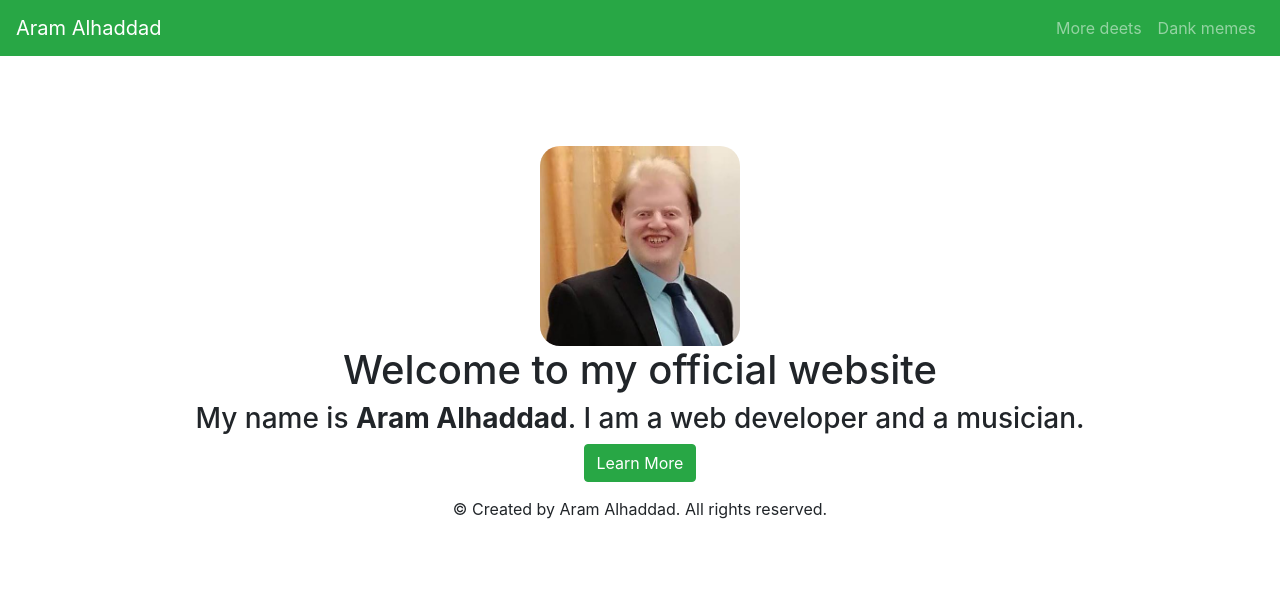
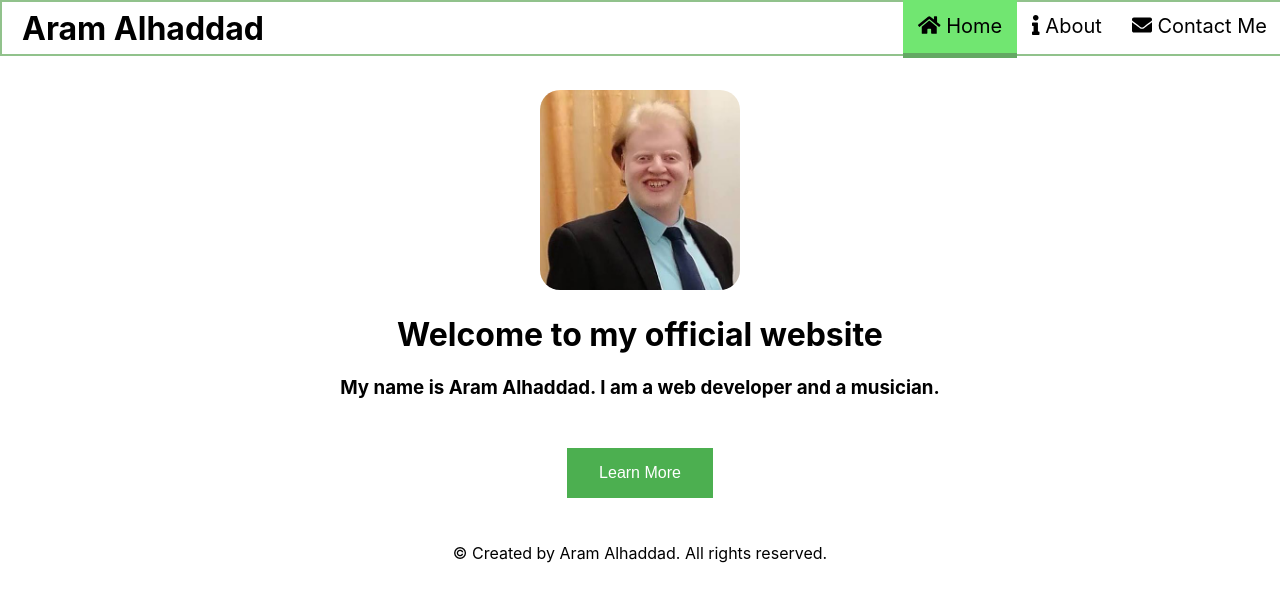
Before and after one commit to aramhd99/my-websire, a React (Create React App) app: page / in a window 1280 px wide. Shown: the top 602 px of the page. Built offline with nearby package versions, Linux system fonts and the light colour scheme.

Commit message:
website restored

```diff
--- a/package.json
+++ b/package.json
@@ -11,9 +11,7 @@
     "@testing-library/react": "^9.5.0",
     "@testing-library/user-event": "^7.2.1",
     "axios": "^0.19.2",
-    "bootstrap": "^4.5.0",
     "react": "^16.13.1",
-    "react-bootstrap": "^1.3.0",
     "react-dom": "^16.13.1",
     "react-router-dom": "^5.2.0",
     "react-scripts": "3.4.1"
--- a/public/index.html
+++ b/public/index.html
@@ -29,12 +29,6 @@
       manifest.json provides metadata used when your web app is installed on a
       user's mobile device or desktop. See https://developers.google.com/web/fundamentals/web-app-manifest/
     -->
-    <link
-  rel="stylesheet"
-  href="https://maxcdn.bootstrapcdn.com/bootstrap/4.5.0/css/bootstrap.min.css"
-  integrity="sha384-9aIt2nRpC12Uk9gS9baDl411NQApFmC26EwAOH8WgZl5MYYxFfc+NcPb1dKGj7Sk"
-  crossorigin="anonymous"
-/>
     <link rel="manifest" href="%PUBLIC_URL%/manifest.json" />
     <!--
       Notice the use of %PUBLIC_URL% in the tags above.
--- a/src/About/About.js
+++ b/src/About/About.js
@@ -1,26 +1,15 @@
 import React from 'react';
-import { ButtonGroup, Button} from 'react-bootstrap';
 
 import classes from './About.module.css';
 
-const about = props => {
-
-
-    return (
+const about = () =>
     <div className={classes.About}>
         <h1>About Me</h1>
         <p>My name is Aram Jareer Alhaddad. I Was born on the 25th of september 1999 in Jordan, and my goal is to gain ground on which I would build my experience as a web developer in a professional environment
             while using the latest and greatest methods, and technologies available.</p>
         <p>I am a Front-End Web Developer with ReactJs, React Router, Redux, React Hocks.</p>
         <p>I am a musician, I play piano since I was 10 years old.</p>
-            <ButtonGroup  size="lg" className="mb-2">
-                <Button variant="success" onClick={socalMedia('/github')}>GitHub</Button>
-                <Button variant="success" onClick={socalMedia('/linkedin')}>LinkedIn</Button>
-                <Button variant="success" onClick={socalMedia('/facebook')}>Facebook</Button>
-            </ButtonGroup>
     </div>
-    )
-}
 
 
 export default about;
--- a/src/App.js
+++ b/src/App.js
@@ -4,6 +4,7 @@ import { library } from '@fortawesome/fontawesome-svg-core';
 import { fab } from '@fortawesome/free-brands-svg-icons';
 import {faEnvelope, faHome, faInfo} from '@fortawesome/free-solid-svg-icons';
 
+import './App.css';
 import Layout from './Layout/Layout';
 import Home from './Home/Home';
 import About from './About/About';
@@ -21,7 +22,6 @@ function App() {
         <Route path='/contact' component={Contact} />
         <Route path='/thankYou' component={ThankYou} />
         <Route path='/error' component={Error} />
-        <Route path='/facebook' location='https://www.facebook.com/aram.alhaddad/' />
       </Layout>
   );
 }
--- a/src/Home/Home.js
+++ b/src/Home/Home.js
@@ -1,7 +1,7 @@
 import React from 'react';
-import { Container, Button } from 'react-bootstrap';
 
 import classes from './Home.module.css';
+import Button from '../UI/Button/Button';
 import MyPic from '../MyPicture/Mypicture';
 
 const home = props => {
@@ -10,12 +10,12 @@ const home = props => {
         props.history.push('/about')
     }
 
-    return <Container className={classes.Home}>
+    return <div className={classes.Home}>
                 <MyPic height='200px' />
                 <h1>Welcome to my official website</h1>
                 <h3>My name is <strong>Aram Alhaddad</strong>. I am a web developer and a musician.</h3>
-                <Button variant="success" onClick={ButtonClickedHandler}>Learn More</Button>
-            </Container>
+                <Button clicked={ButtonClickedHandler}>Learn More</Button>
+            </div>
 }
 
 export default home;
--- a/src/Navbar/NavItems/NavItem/NavItem.js
+++ b/src/Navbar/NavItems/NavItem/NavItem.js
@@ -4,10 +4,11 @@ import { NavLink } from 'react-router-dom';
 import classes from './NavItem.module.css';
 
 const navItem = (props) => (
-    <NavLink className={classes.NavItem}
-    {...props}
-    activeClassName={classes.active}>
-    </NavLink>
+        <NavLink className={classes.NavItem}
+        {...props}
+        activeClassName={classes.active}>
+            {props.children}
+        </NavLink>
 )
 
 export default navItem;
--- a/src/Navbar/Navbar.js
+++ b/src/Navbar/Navbar.js
@@ -1,22 +1,31 @@
 import React from 'react';
-import { Navbar, Nav } from 'react-bootstrap';
+import { Link } from 'react-router-dom';
+
+import classes from './Navbar.module.css';
+import NavItems from './NavItems/NavItems';
+import SideDrawerToggle from './SideDrawer/SideDrawerToggle/SideDrawerToggle';
 
  const navbar = props => {
+
         return (
-            <Navbar collapseOnSelect expand="lg" bg="success" variant="dark">
-            <Navbar.Brand href="#home">Aram Alhaddad</Navbar.Brand>
-            <Navbar.Toggle aria-controls="responsive-navbar-nav" />
-            <Navbar.Collapse id="responsive-navbar-nav">
-                <Nav className="mr-auto">
-                </Nav>
-                <Nav>
-                <Nav.Link href="#deets">More deets</Nav.Link>
-                <Nav.Link eventKey={2} href="#memes">
-                    Dank memes
-                </Nav.Link>
-                </Nav>
-            </Navbar.Collapse>
-            </Navbar>
+            <nav className={classes.Navbar}>
+                <SideDrawerToggle clicked={props.clicked} />
+                <Link
+                to='/'
+                style={{
+                    color:'black',
+                    textDecoration:'none',
+                    fontSize:'32px',
+                    fontWeight:'bold',
+                    padding:'0 20px',
+                    cursor:'pointer',
+                    display:'block'
+                    }}>
+                    Aram Alhaddad</Link>
+                <div className={classes.DesktopOnly}>
+                    <NavItems />
+                </div>
+            </nav>
         )
 }
 
--- a/src/index.js
+++ b/src/index.js
@@ -4,7 +4,6 @@ import './index.css';
 import App from './App';
 import * as serviceWorker from './serviceWorker';
 import { BrowserRouter } from 'react-router-dom';
-import 'bootstrap/dist/css/bootstrap.min.css';
 
 ReactDOM.render(
   <React.StrictMode>
```
Also changed, not shown: src/App.css (added), 1 other file (tests, documents, lock files or other folders). Lines whose indentation alone changed are shown as unchanged.
